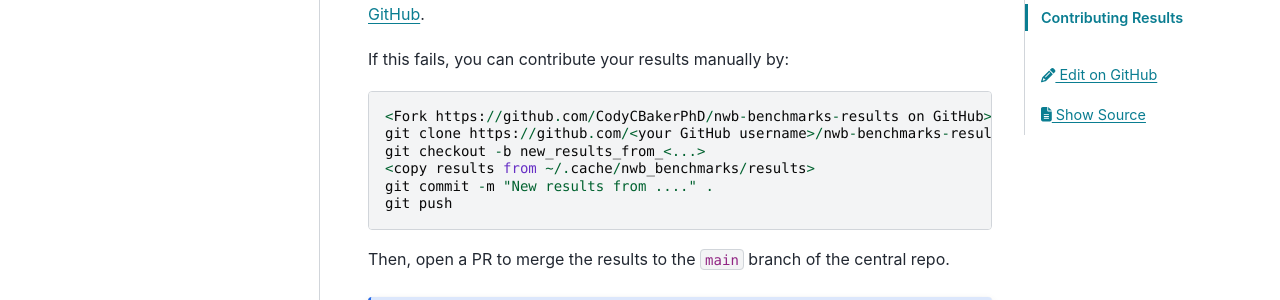
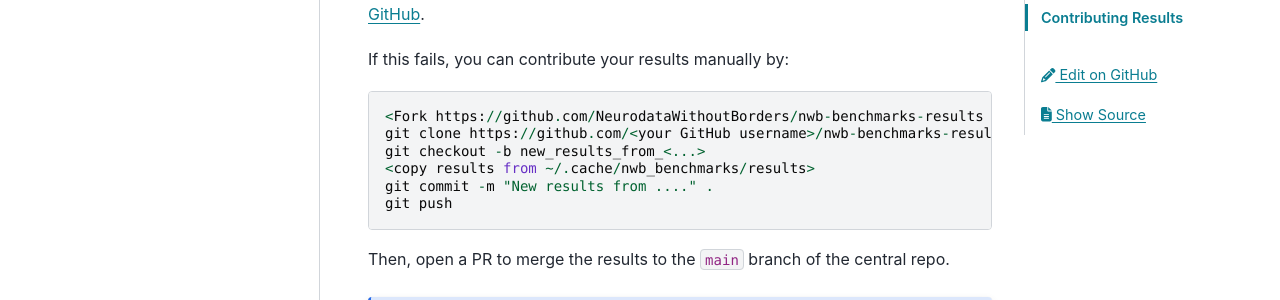
Before and after one commit to NeurodataWithoutBorders/nwb_benchmarks, a Sphinx documentation site: the page built from docs/running_benchmarks.rst, in a window 1280 px wide and 900 px high, scrolled down 2197 px. Shown: the part 152-452 px from the top of the window. Built offline with Sphinx 7.4.7 and the PyData theme 0.15.4, drawn with Linux system fonts in a browser that asks for light colours.

Commit message:
update urls in docs

```diff
--- a/docs/running_benchmarks.rst
+++ b/docs/running_benchmarks.rst
@@ -88,13 +88,13 @@
 Contributing Results
 --------------------
 
-All results should be automatically posted to the central database found on `GitHub <https://github.com/CodyCBakerPhD/nwb-benchmarks-results>`_.
+All results should be automatically posted to the central database found on `GitHub <https://github.com/NeurodataWithoutBorders/nwb-benchmarks-results>`_.
 
 If this fails, you can contribute your results manually by:
 
 .. code-block::
 
-    <Fork https://github.com/CodyCBakerPhD/nwb-benchmarks-results on GitHub>
+    <Fork https://github.com/NeurodataWithoutBorders/nwb-benchmarks-results on GitHub>
     git clone https://github.com/<your GitHub username>/nwb-benchmarks-results
     git checkout -b new_results_from_<...>
     <copy results from ~/.cache/nwb_benchmarks/results>
```
